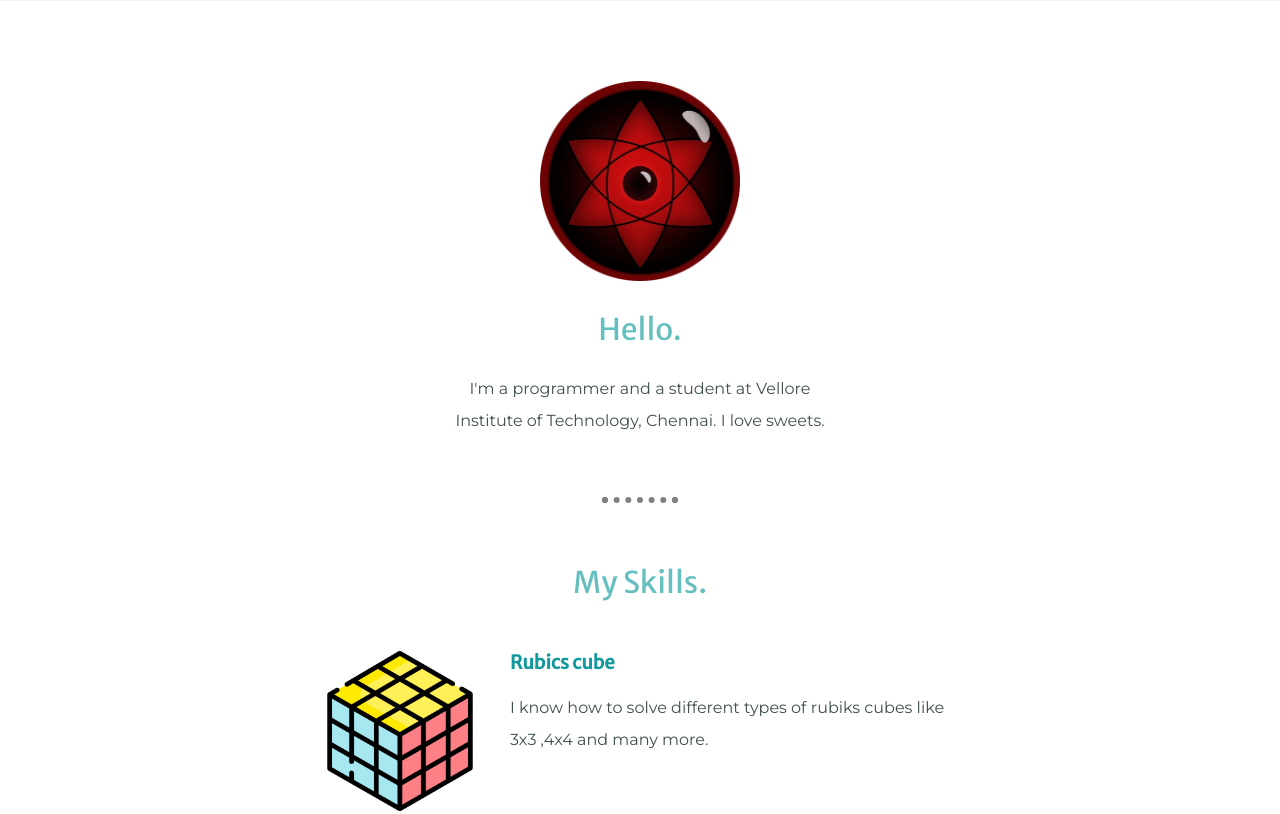
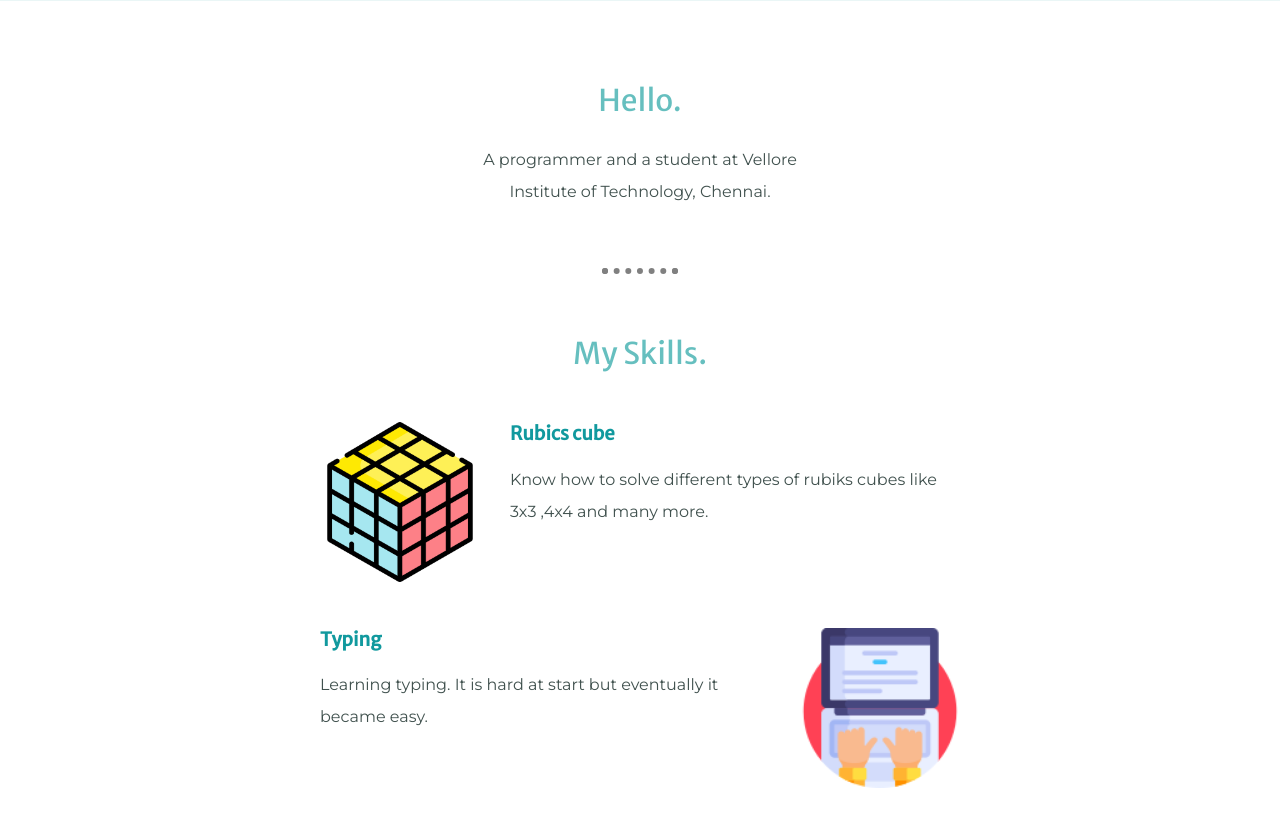
Before and after one commit to unknowner12/Website, a plain HTML site: page index.html in a window 1280 px wide. Shown: the part 624-1438 px from the top of the page. Drawn offline with Linux system fonts and the light colour scheme.

Commit message:
Update index.html

```diff
--- a/index.html
+++ b/index.html
@@ -19,9 +19,9 @@
       <img class="mountain" src="images/mountain.png" alt="mountain-image">
     </div>
     <div class="middle-container">      <div class="profile">
-        <img class="sharin" src="images/img.png" alt="sharingan-image">
+<!--         <img class="sharin" src="images/img.png" alt="sharingan-image"> -->
         <h2>Hello.</h2>
-        <p class="intro">I'm a programmer and a student at Vellore Institute of Technology, Chennai. I love sweets.</p>
+        <p class="intro">A programmer and a student at Vellore Institute of Technology, Chennai.</p>
       </div>
       <hr>
       <div class="skills">
@@ -30,7 +30,7 @@
         <div class="skill-row">
           <img class="cube" src="images/cube.png" alt="cube">
           <h3>Rubics cube</h3>
-          <p>I know how to solve different types of rubiks cubes like 3x3 ,4x4 and many more.</p>
+          <p>Know how to solve different types of rubiks cubes like 3x3 ,4x4 and many more.</p>
         </div>
         <div class="skill-row">
           <img class="typing" src="images/typing.png" alt="type-image">
```
